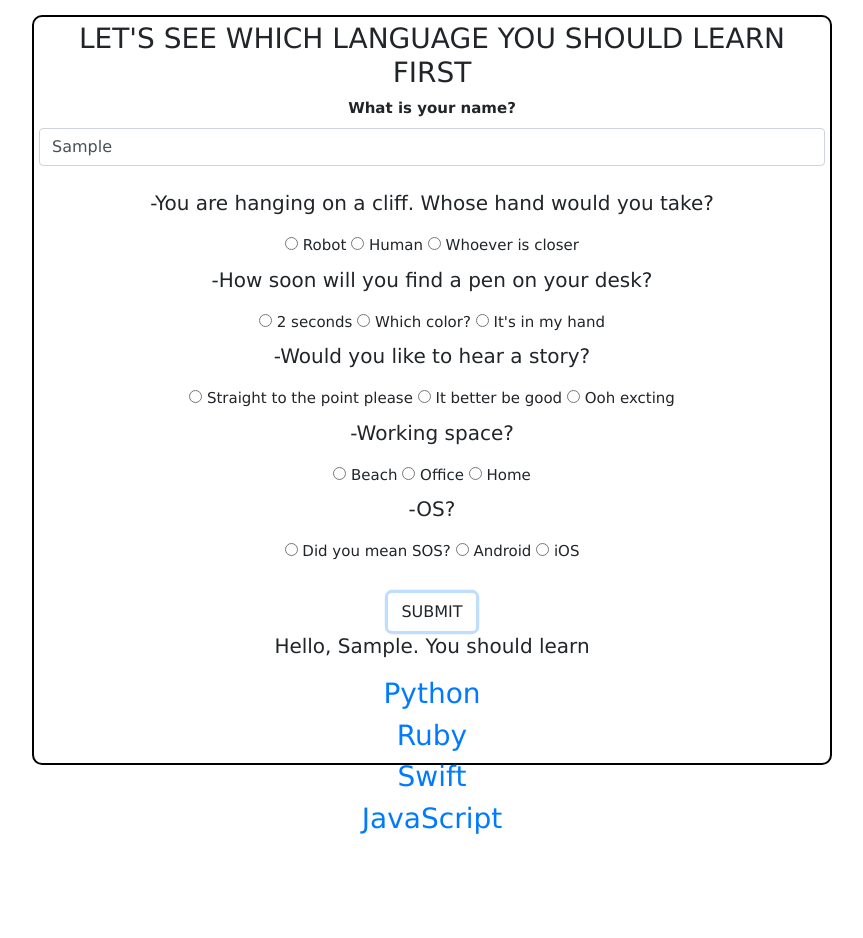
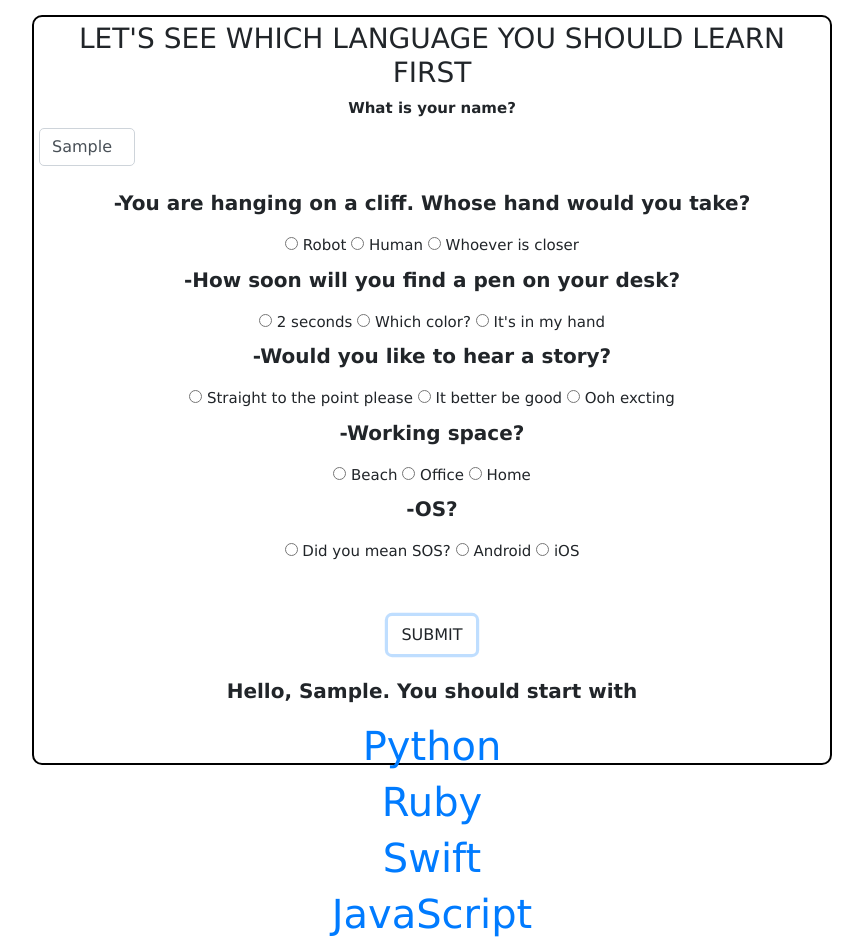
Before and after one commit to faustlarsen/Suggester, a plain HTML site: page index.html in a window 1280 px wide. Both pictures are taken after typing "Sample" into the empty fields and a click on the button "SUBMIT". Shown: the whole page, without its empty margins (224-1087 px from the left). Before the commit the page ends 836 px from the top, so only its background shows below. Drawn offline with nearby package versions, Linux system fonts and the light colour scheme.

```diff
--- a/css/styles.css
+++ b/css/styles.css
@@ -1,6 +1,12 @@
 #result {
   display: none;
 }
+
+.form-control {
+  width: 1in;
+  border-radius: 5px;
+}
+
 
 .container {
   margin-top: 15px;
@@ -20,9 +26,9 @@
 
 p {
   font-size: 20px;
-  text-align: left;
   font-family: "verdana";
   text-align: center;
+  font-weight: 600;
 }
 
 .box {
@@ -42,8 +48,8 @@ p {
   margin:0 0.3em 0.3em 0;
   box-sizing: border-box;
   font-weight:800;
-  color:#000000;
-  background-color:#f9f9f9;
+  color: transparent;
+  background-color: transparent;
   text-align:center;
   margin-top: 10px;
   }
--- a/index.html
+++ b/index.html
@@ -57,14 +57,17 @@
           <label for="aa"> iOS</label>
           <br>
           <br>
+          <br>
         <button type="submit" class="btn">SUBMIT</button>
+        <br>
       </form>
+      <br>
     <div id="result">
-      <p>Hello, <span class="name"></span>. You should learn <span class="1"></span></p>
-      <div id="python"><h3><span class="firstname"></span><a href="https://www.python.org" target="_blank">  Python</a></h3></div>
-      <div id="ruby"><h3><a href="https://www.ruby-lang.org/en/" target="_blank">  Ruby</a></h3></div>
-      <div id="swift"><h3><a href="https://developer.apple.com/swift/" target="_blank">  Swift</a></h3></div>
-      <div id="javascript"><h3><a href="https://www.javascript.com/" target="_blank">  JavaScript</a></h3></div>
+      <p>Hello, <span class="name"></span>. You should start with <span class="1"></span></p>
+      <div id="python"><h1><span class="firstname"></span><a style="text-decoration:none" href="https://www.python.org" target="_blank">  Python</a></h1></div>
+      <div id="ruby"><h1><a style="text-decoration:none" href="https://www.ruby-lang.org/en/" target="_blank">  Ruby</a></h1></div>
+      <div id="swift"><h1><a style="text-decoration:none" href="https://developer.apple.com/swift/" target="_blank">  Swift</a></h1></div>
+      <div id="javascript"><h1><a style="text-decoration:none" href="https://www.javascript.com/" target="_blank">  JavaScript</a></h1></div>
     </div>
   </div>
 </body>
```
Also changed, not shown: 2 other files.
